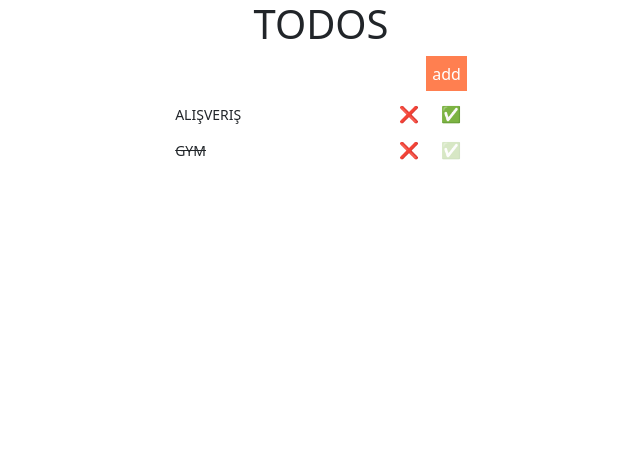
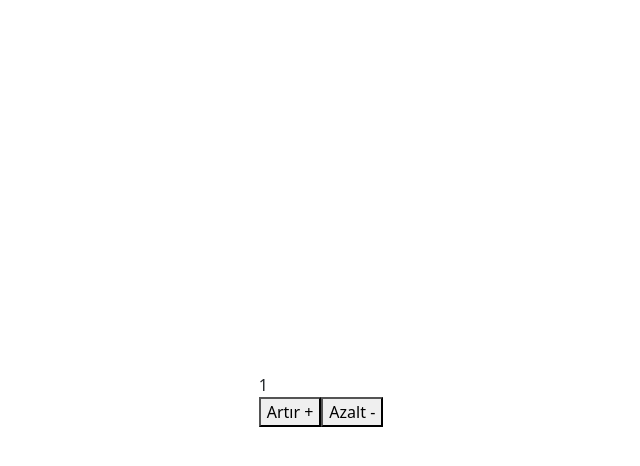
Before and after one commit to Halil-ibrahim-GUNBULAK/user_managment, a React (Create React App) app: page / in a window 1280 px wide. Shown: the top 466 px of the page, without its empty margins (319-959 px from the left). Built offline with nearby package versions, Linux system fonts and the light colour scheme.

Commit message:
Redux with Hooks

```diff
--- a/package.json
+++ b/package.json
@@ -3,12 +3,14 @@
   "version": "0.1.0",
   "private": true,
   "dependencies": {
+    "@reduxjs/toolkit": "^2.2.7",
     "@testing-library/jest-dom": "^5.17.0",
     "@testing-library/react": "^13.4.0",
     "@testing-library/user-event": "^13.5.0",
     "bootstrap": "^5.3.3",
     "react": "^18.3.1",
     "react-dom": "^18.3.1",
+    "react-redux": "^9.1.2",
     "react-scripts": "5.0.1",
     "react-toastify": "^10.0.5",
     "reactstrap": "^9.2.2",
--- a/src/App.js
+++ b/src/App.js
@@ -3,12 +3,13 @@
 import HomePage from './pages/HomePage';
 import './App.css';
 import TodoPage from './pages/TodoPage';
+import ReduxCounterPage from './pages/ReduxCounterPage';
 
 function App() {
 
   return (
     <div className="app">
-     <TodoPage/>
+      <ReduxCounterPage/>
     </div>
   );
 }
--- a/src/index.css
+++ b/src/index.css
@@ -5,7 +5,9 @@ body {
     sans-serif;
   -webkit-font-smoothing: antialiased;
   -moz-osx-font-smoothing: grayscale;
-
+  height: 100vh;
+  display: grid;
+  place-items: center;
 
 }
 
--- a/src/index.js
+++ b/src/index.js
@@ -1,14 +1,19 @@
 import React from 'react';
 import ReactDOM from 'react-dom/client';
 import './index.css';
+
 import App from './App';
 import reportWebVitals from './reportWebVitals';
 import 'bootstrap/dist/css/bootstrap.css';
 import 'react-toastify/dist/ReactToastify.css';
+import { Provider } from 'react-redux'
+import configureStore from './modules/store';
 const root = ReactDOM.createRoot(document.getElementById('root'));
 root.render(
   <React.StrictMode>
-    <App />
+    <Provider store={configureStore}>
+       <App />
+    </Provider>
   </React.StrictMode>
 );
 
--- /dev/null
+++ b/src/modules/store.js
@@ -0,0 +1,7 @@
+import {configureStore} from "@reduxjs/toolkit";
+import counterSlice from "../redux/counterSlice";
+export default configureStore({
+    reducer:{
+     counter:counterSlice,
+    }
+});
--- /dev/null
+++ b/src/pages/ReduxCounterPage.js
@@ -0,0 +1,14 @@
+import React, { Component } from 'react'
+import CounterValue from '../reduxCounter/CounterValue';
+import CounterButton from '../reduxCounter/CounterButton';
+ class ReduxCounterPage extends Component {
+  render() {
+    return (
+        <div>
+            <CounterValue/>
+            <CounterButton/>
+        </div>
+    )
+  }
+}
+export default ReduxCounterPage;
--- /dev/null
+++ b/src/redux/counterSlice.js
@@ -0,0 +1,19 @@
+import {createSlice} from "@reduxjs/toolkit";
+
+export const counterSlice = createSlice({
+  name:"counter",
+  initialState:{
+    value:1
+  },
+  reducers:{
+    increment:(state)=>{
+        state.value+=1;
+    },
+    decrement:(state)=>{
+        state.value -=1;
+    }
+  }
+
+});
+export const {increment,decrement} =counterSlice.actions ;
+export default counterSlice.reducer;
--- /dev/null
+++ b/src/reduxCounter/CounterButton.js
@@ -0,0 +1,13 @@
+import React, { Component } from 'react'
+import { connect ,useDispatch } from "react-redux";
+import { increment,decrement } from "../redux/counterSlice";
+const CounterButton = () => {
+    const dispatch=useDispatch()
+  return (
+    <div>
+        <button onClick={()=> dispatch(increment())}>Artır + </button>
+        <button onClick={()=> dispatch(decrement())}>Azalt - </button>
+        </div>
+  )
+}
+export default CounterButton
--- /dev/null
+++ b/src/reduxCounter/CounterValue.js
@@ -0,0 +1,10 @@
+import React, { Component } from 'react';
+import { connect ,useSelector} from "react-redux";
+
+const CounterValue = () => {
+   const count=  useSelector((state => state.counter.value));
+  return (
+    <div>{count}</div>
+  )
+}
+export default CounterValue
```
Also changed, not shown: 1 other file (tests, documents, lock files or other folders).
